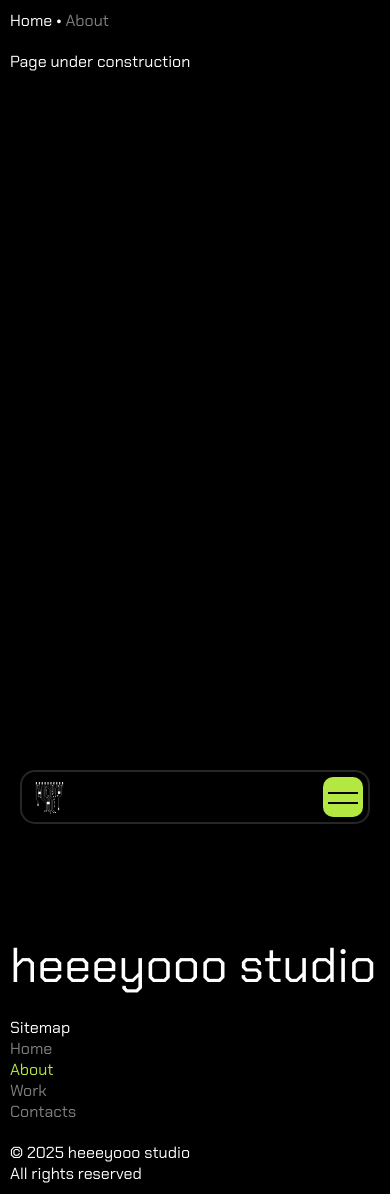
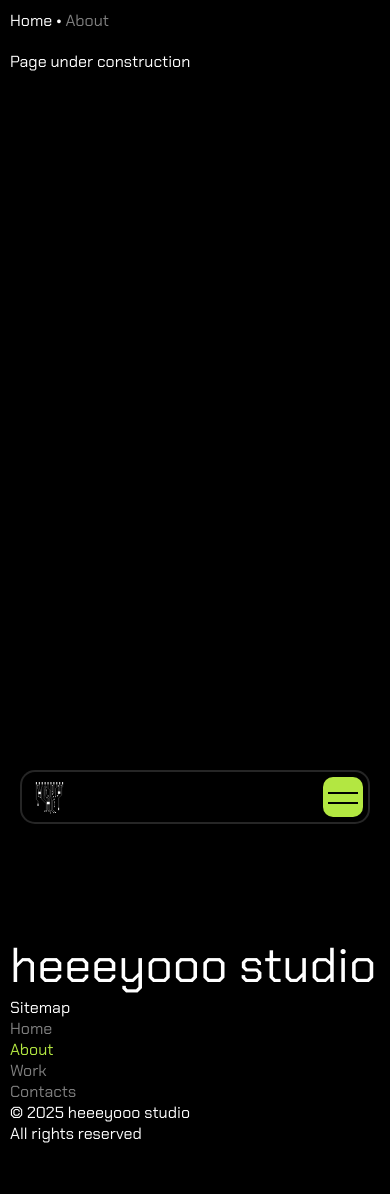
Before and after one commit to stepandordiai/heeeyooo, a Next.js app: page /about in a window 390 px wide. After the commit the page ends 1154 px from the top, so only its background shows below. Built offline with nearby package versions, Linux system fonts and the light colour scheme.

Commit message:
Add Container for responsiveness

```diff
--- a/src/app/about/page.tsx
+++ b/src/app/about/page.tsx
@@ -1,6 +1,7 @@
 import Head from "next/head";
 import Link from "next/link";
 import styles from "./About.module.scss";
+import Container from "../components/Container/Container";
 
 const About = () => {
 	return (
@@ -10,6 +11,7 @@ const About = () => {
 				<link rel="canonical" href="https://heeeyooo.studio/about" />
 			</Head>
 			<main className={styles.about}>
+				<Container>
 					<div style={{ marginBottom: 20 }}>
 						<Link className={styles["page-nav__link"]} href="/">
 							Home
@@ -17,6 +19,7 @@ const About = () => {
 						&bull; <span style={{ color: "hsl(0, 0%, 50%)" }}>About</span>
 					</div>
 					<p>Page under construction</p>
+				</Container>
 			</main>
 		</>
 	);
--- /dev/null
+++ b/src/app/components/Container/Container.jsx
@@ -0,0 +1,7 @@
+import styles from "./Container.module.scss";
+
+const Container = ({ children }) => {
+	return <div className={styles.container}>{children}</div>;
+};
+
+export default Container;
--- /dev/null
+++ b/src/app/components/Container/Container.module.scss
@@ -0,0 +1,5 @@
+.container {
+	width: 100%;
+	max-width: 1920px;
+	margin: 0 auto;
+}
--- a/src/app/components/Footer/Footer.tsx
+++ b/src/app/components/Footer/Footer.tsx
@@ -1,32 +1,29 @@
 "use client";
-// import { useTranslation } from "react-i18next";
-// import { NavLink } from "react-router-dom";
-// import LngBtn from "../LngBtn/LngBtn";
-// import { useParams } from "react-router-dom";
+
 import Link from "next/link";
+import { usePathname } from "next/navigation";
+import Container from "../Container/Container";
 import styles from "./Footer.module.scss";
-import { usePathname } from "next/navigation";
 
 const Footer = () => {
 	const pathname = usePathname();
-	// const { t } = useTranslation();
-
-	// const { lng } = useParams();
 
 	const inactiveFooterLink = styles["footer__nav-link"];
 	const activeFooterLink = `${styles["footer__nav-link"]} ${styles["footer__nav-link--active"]}`;
 
 	return (
 		<footer className={styles.footer}>
+			<Container>
 				<p style={{ fontSize: "3rem" }}>heeeyooo studio</p>
 				<div className={styles["footer-top"]}>
 					<div className={styles["footer__nav"]}>
 						<p>Sitemap</p>
 						<Link
-						className={pathname === "/" ? activeFooterLink : inactiveFooterLink}
+							className={
+								pathname === "/" ? activeFooterLink : inactiveFooterLink
+							}
 							href={`/`}
 						>
-						{/* {t("home_title")} */}
 							Home
 						</Link>
 						<Link
@@ -35,7 +32,6 @@ const Footer = () => {
 							}
 							href={`/about`}
 						>
-						{/* {t("about_title")} */}
 							About
 						</Link>
 						<Link
@@ -44,7 +40,6 @@ const Footer = () => {
 							}
 							href={`/work`}
 						>
-						{/* {t("work_title")} */}
 							Work
 						</Link>
 						<Link
@@ -53,16 +48,15 @@ const Footer = () => {
 							}
 							href={`/contacts`}
 						>
-						{/* {t("contacts_title")} */}
 							Contacts
 						</Link>
 					</div>
 				</div>
-			{/* <LngBtn /> */}
 				<div className="footer-bottom">
 					<p>&copy; 2025 heeeyooo studio</p>
 					<p>All rights reserved</p>
 				</div>
+			</Container>
 		</footer>
 	);
 };
--- a/src/app/page.tsx
+++ b/src/app/page.tsx
@@ -5,6 +5,7 @@ import Link from "next/link";
 import Services from "./components/Services/Services";
 import styles from "./page.module.scss";
 import Technologies from "./components/Technologies/Technologies";
+import Container from "./components/Container/Container";
 
 interface WorkData {
 	id: string;
@@ -29,6 +30,7 @@ const Home = () => {
 				<link rel="canonical" href="https://heeeyooo.studio/" />
 			</Head>
 			<main className={styles.home}>
+				<Container>
 					<div className={styles["home-top"]}>
 						<div className={styles["construction"]}>
 							<WordLine text="Website under construction" />
@@ -121,6 +123,7 @@ const Home = () => {
 						</p>
 					</div>
 				</div> */}
+				</Container>
 			</main>
 		</>
 	);
```
Also changed, not shown: src/app/contacts/page.tsx (+10 -2 lines), src/app/project-page/[id]/page.tsx (+7 -1 lines), src/app/work/page.tsx (+7 -1 lines). Lines whose indentation alone changed are shown as unchanged.
